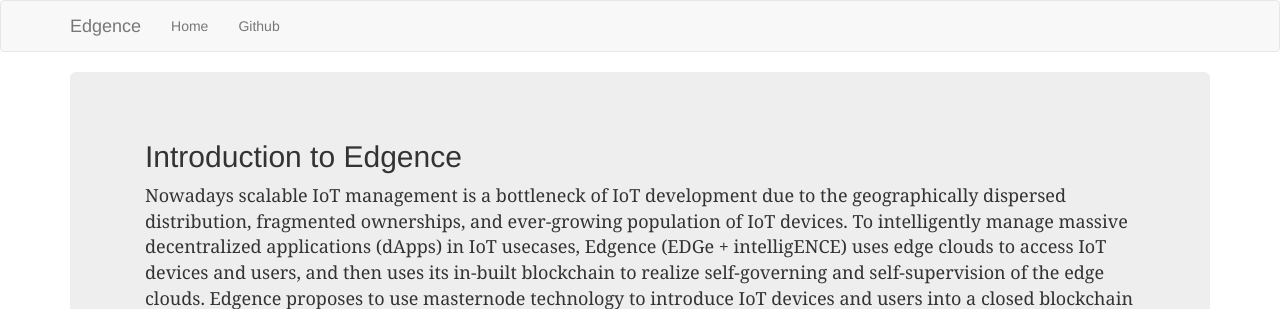
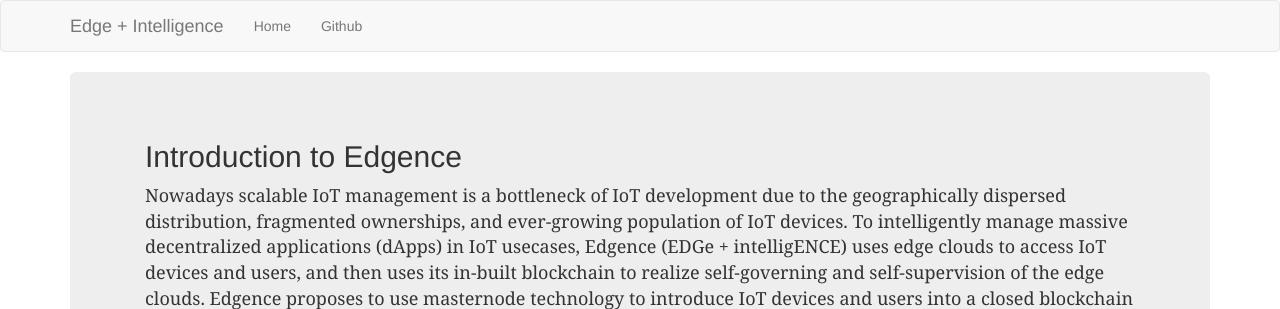
Before and after one commit to EdgeIntelligenceChain/EdgenceHome, a Flask app: page / in a window 1280 px wide. Shown: the top 309 px of the page. Run offline with Flask 2, Linux system fonts and the light colour scheme; some libraries are stand-ins or nearby versions.

Commit message:
content modified

```diff
--- a/app/templates/base.html
+++ b/app/templates/base.html
@@ -26,7 +26,7 @@
                 <span class="icon-bar"></span>
                 <span class="icon-bar"></span>
             </button>
-            <a class="navbar-brand">Edgence</a>
+            <a class="navbar-brand">Edge + Intelligence</a>
         </div>
         <li class="navbar-collapse collapse">
 
--- a/app/templates/index.html
+++ b/app/templates/index.html
@@ -62,7 +62,7 @@
     and lower the usage fee charged from users. Validator election
     must meet two essential properties, namely randomness (no
     one can predict the results in advance), and verification (no
-    one can check the selected results) [10]. In Edgence, a simple verifiable method for random
+    one can check the selected results). In Edgence, a simple verifiable method for random
     node selection in trustless self-organized network is designed,
     where masternodes’ private keys together with well-designed
     workflow contribute to the verifiability and randomness.</p>
```
